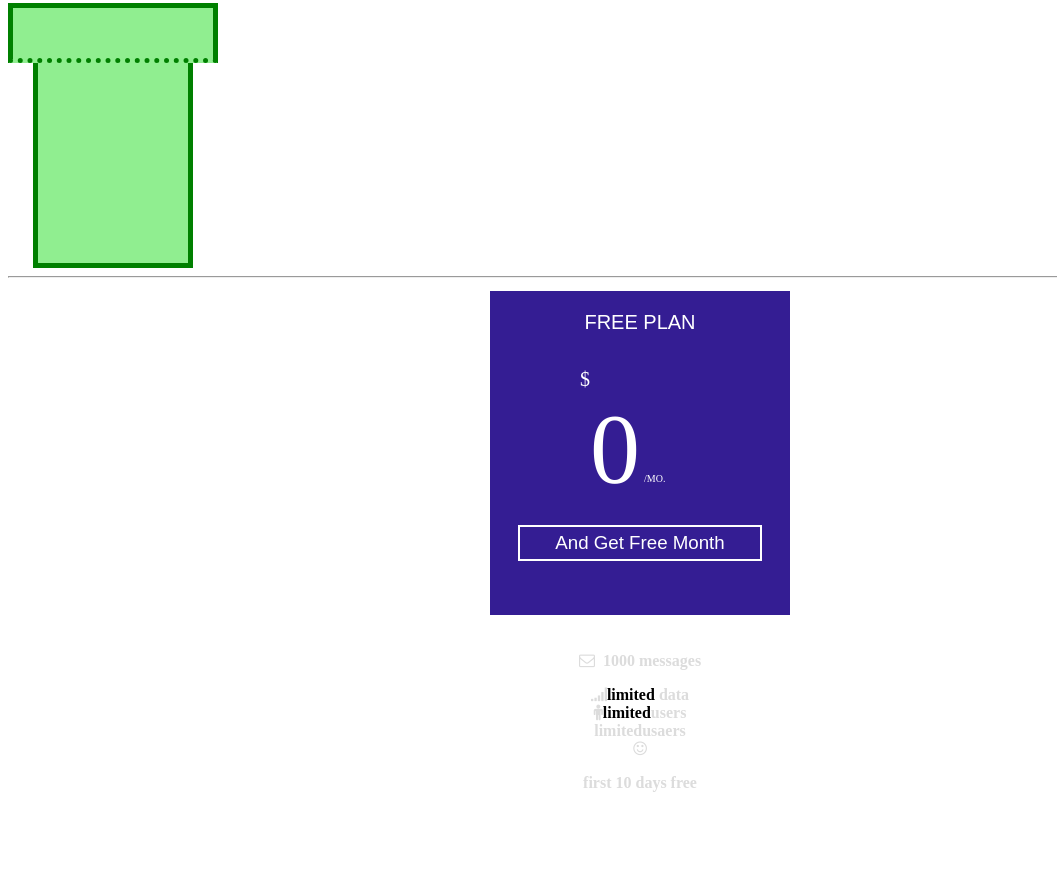
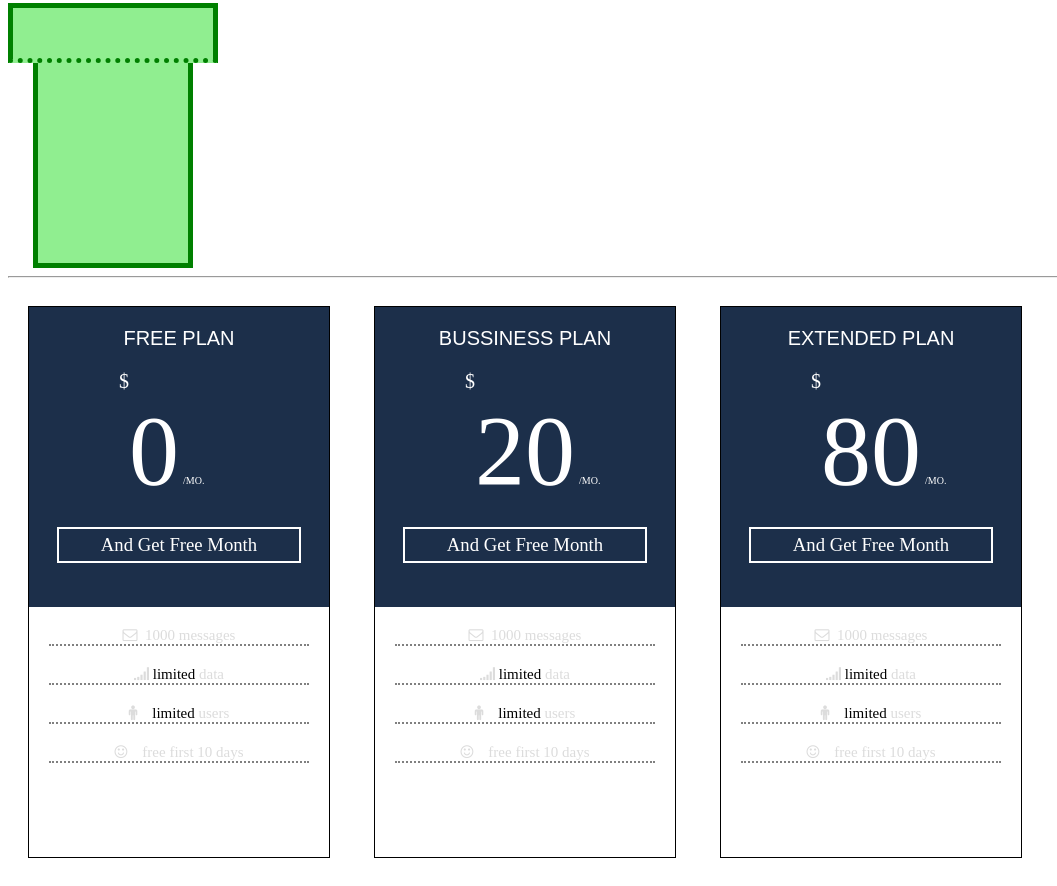
Before and after one commit to cocoflyliu/7-1-HW4, a plain HTML site: page index.html in a window 1280 px wide. Shown: the part 361-1247 px from the top of the page, without its empty margins (0-1057 px from the left). Before the commit the page ends 1175 px from the top, so only its background shows below. Drawn offline with Linux system fonts and the light colour scheme.

Commit message:
可在檢查

```diff
--- a/index.html
+++ b/index.html
@@ -26,26 +26,99 @@
 <p class="bottom"></p>
 
  <hr>
- <div id="aa">
-     <h1 align= center>FREE PLAN </h1>
-         <div id="hh">$</div>
-         <div  id="ff" >0</div> <div  id="gg" >/MO.</div>
-         <h3 align=center>And Get Free Month</h3>
-          <br><br>
+
+  <div class="all">
+
+ <div class="top">
+     <div align= center class="fp"> FREE PLAN</div>
+     <div id="moy">$</div>
+     <div  id="oo" >0</div>
+     <div  id="mo" >/MO.</div>
+     <h3 align=center>And Get Free Month</h3>
 
  </div>
-  <div  id="bb">
-      <h4 align= center>
-<i class="fa fa-envelope-o" ></i> &nbsp;<p id="cc">1000 messages</p>
-           <div>
-              <i class="fa fa-signal" ></i><div id="dd">limited</div> data
-           </div>
-           <div>
-               <i class="fa fa-male" aria-hidden="true"></i><div id="dd">limited</div>users
-           </div>
-           <div> <span>limited</span>usaers</div>
-            <i class="fa fa-smile-o" ></i><p id="ee">first 10 days free</p>
-         </h4>
+ <div class="bottom">
+    <div class="first">
+        <i class="fa fa-envelope-o" ></i> &nbsp;<div id="message">1000 messages</div>
+    </div>
+     <div class="second">
+         <i class="fa fa-signal" ></i>&nbsp;<div id="lida">limited</div> data
+     </div>
+     <div class="third">
+         <i class="fa fa-male" ></i>
+         <div id="lida">&nbsp;&nbsp;&nbsp;limited</div> users
+     </div>
+     <div class="forth">
+         <i class="fa fa-smile-o"> &nbsp;&nbsp;</i>
+         <div class="ften">free first 10 days</div>
+     </div>
+ </div>
+
+
+
   </div>
+
+  <div class="all">
+
+ <div class="top">
+     <div align= center class="fp"> BUSSINESS PLAN</div>
+     <div id="moy">$</div>
+     <div  id="oo" >20</div>
+     <div  id="mo" >/MO.</div>
+     <h3 align=center>And Get Free Month</h3>
+
+ </div>
+ <div class="bottom">
+    <div class="first">
+        <i class="fa fa-envelope-o" ></i> &nbsp;<div id="message">1000 messages</div>
+    </div>
+     <div class="second">
+         <i class="fa fa-signal" ></i>&nbsp;<div id="lida">limited</div> data
+     </div>
+     <div class="third">
+         <i class="fa fa-male" ></i>
+         <div id="lida">&nbsp;&nbsp;&nbsp;limited</div> users
+     </div>
+     <div class="forth">
+         <i class="fa fa-smile-o"> &nbsp;&nbsp;</i>
+         <div class="ften">free first 10 days</div>
+     </div>
+ </div>
+
+
+
+  </div>
+
+  <div class="all">
+
+ <div class="top">
+     <div align= center class="fp"> EXTENDED PLAN</div>
+     <div id="moy">$</div>
+     <div  id="oo" >80</div>
+     <div  id="mo" >/MO.</div>
+     <h3 align=center>And Get Free Month</h3>
+
+ </div>
+ <div class="bottom">
+    <div class="first">
+        <i class="fa fa-envelope-o" ></i> &nbsp;<div id="message">1000 messages</div>
+    </div>
+     <div class="second">
+         <i class="fa fa-signal" ></i>&nbsp;<div id="lida">limited</div> data
+     </div>
+     <div class="third">
+         <i class="fa fa-male" ></i>
+         <div id="lida">&nbsp;&nbsp;&nbsp;limited</div> users
+     </div>
+     <div class="forth">
+         <i class="fa fa-smile-o"> &nbsp;&nbsp;</i>
+         <div class="ften">free first 10 days</div>
+     </div>
+ </div>
+
+
+
+  </div>
+
   </body>
 </html>
--- a/main.css
+++ b/main.css
@@ -51,47 +51,39 @@ border-left: 5px solid green;
     padding: 0px;
 }
 
-
-
-div#bb{
-    background: white;
+div.top{
+    background-color: #1c2f4a;
     width: 300px;
-
-     margin-left: auto;
-    margin-right: auto;
+    height: 300px;
+    margin-left: auto;
+margin-right: auto;
 }
 
-div#aa{
-    width: 300px;
-    background: #341d93;
+div.bottom{
+    background: white;
+ color: gainsboro;
+     width: 300px;
+    height: 250px;
     margin-left: auto;
 margin-right: auto;
-
+    display: inline-block;
+    border-color: black;
 
 }
 
-h1{
+div.fp{
     color: white;
     padding: 20px ;
     font-family: arial;
     font-weight: 50;
     font-size: 20px;
 }
-div#ff{
-
-    font-size: 100px;
-    color: white;
-    display: inline-block;
-margin-left: 100px;
-
-}
-
-div#gg{
+div#mo{
     font-size: 10px;
     color: white;
     display: inline-block;
 }
-div#hh{
+div#moy{
     margin: 0px 90px ;
     font-size: 20px;
     color: white;
@@ -101,25 +93,64 @@ h3{
     color: white;
     width: 230px;
     padding: 5px ;
-    border: 2px solid white;
+    border: 2px solid white ;
     margin-left: auto;
     margin-right: auto;
-
-    font-family: arial;
     font-weight: lighter;
 }
+div#oo{
 
-h4{
-    color: gainsboro;
+    font-size: 100px;
+    color: white;
+    display: inline-block;
+margin-left: 100px;
+}
+
+div.first{
+   border-bottom: 2px dotted gray;
+  margin: 20px;
+    font-size: 15px;
+    text-align: center;
+}
+
+div#message{
+    display: inline-block;
+    }
+div.second{
+   border-bottom: 2px dotted gray;
+  margin: 20px;
+    font-size: 15px;
+    text-align: center;
+}
+div.third{
+   border-bottom: 2px dotted gray;
+  margin: 20px;
+    font-size: 15px;
+    text-align: center;
+}
+div.forth{
+   border-bottom: 2px dotted gray;
+  margin: 20px;
+    font-size: 15px;
+    text-align: center;
 }
 i.fa fa-envelope-o{display: inline-block;}
 i.fa fa-signal{display: inline-block;}
 i.fa fa fa-male{display: inline-block;}
 i.fa fa-smile-o{display: inline-block;}
-p#cc{display: inline-block;}
 
-div#dd{
+
+div#lida{
     color: black;
     display: inline-block;
 }
 span#da {color: black;}
+div.ften{
+    display: inline-block;
+}
+div.all{
+    display: inline-block;
+    margin: 20px;
+    border: 1px solid black;
+    }
+div.big{}
```
